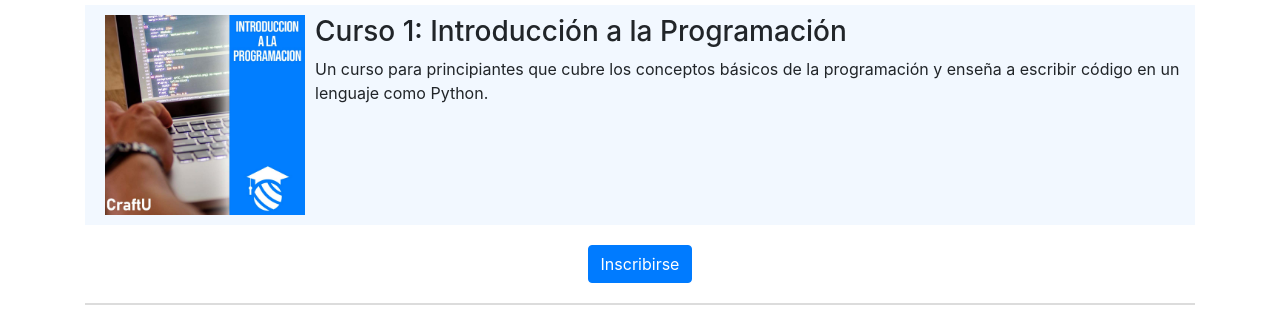
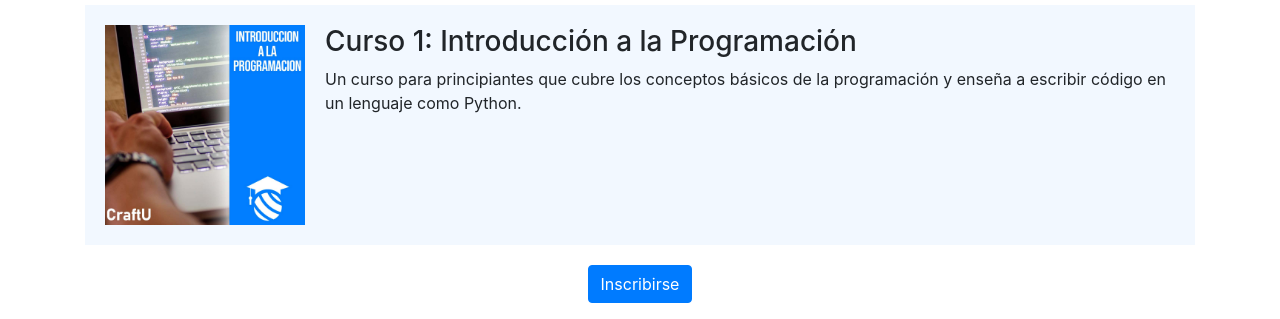
Before and after one commit to federicodiazgerstner/tpo-ddweb, a plain HTML site: page main.html in a window 1280 px wide. Shown: the part 425-744 px from the top of the page. Drawn offline with nearby package versions, Linux system fonts and the light colour scheme.

Commit message:
fix styles

```diff
--- a/styles.css
+++ b/styles.css
@@ -32,7 +32,7 @@ body {
 }
 
 .curso-info {
-    margin-left: 10px;
+    padding: 10px;
 }
 
 .curso a {
```
